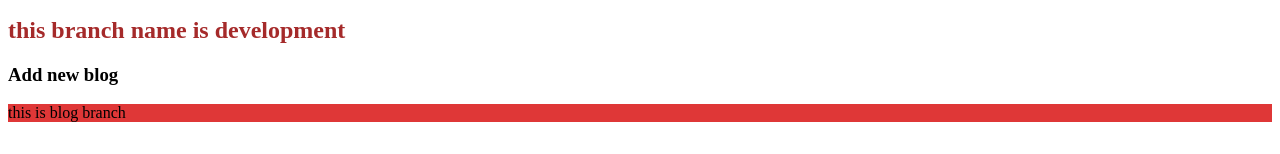
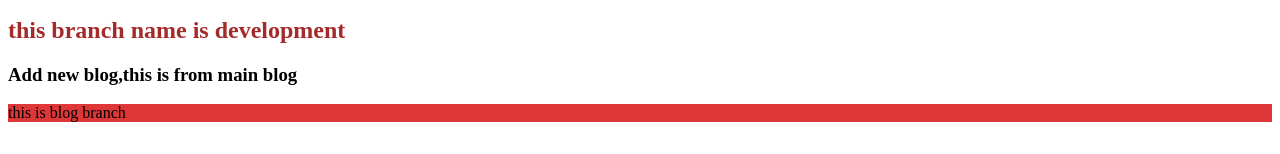
Before and after one commit to rakibtweets/my-third-repo, a plain HTML site: page index.html in a window 1280 px wide. Shown: the part 173-327 px from the top of the page. Drawn offline with Linux system fonts and the light colour scheme.

Commit message:
main blog

```diff
--- a/index.html
+++ b/index.html
@@ -14,7 +14,7 @@
     <P>Lorem ipsum, dolor sit amet consectetur adipisicing elit. Excepturi doloremque nihil, dolor quisquam id eum quidem, amet repellat sint placeat ipsa natus unde ipsum cupiditate atque totam nemo non recusandae mollitia et sed at delectus! Animi earum voluptatem repudiandae doloribus cum praesentium aperiam laudantium dolorem assumenda adipisci recusandae est unde reiciendis magnam possimus saepe, nisi natus expedita mollitia itaque? Non provident nam asperiores, voluptatibus maiores ad dolorem temporibus nemo obcaecati? Aliquam dicta, consectetur accusamus voluptate itaque quas voluptatum a quisquam? Voluptatibus praesentium nemo explicabo blanditiis labore sint doloremque soluta accusamus, architecto saepe esse tenetur harum sequi fuga consequuntur fugiat optio.</P>
 
     <h2 style="color:brown;">this branch name is development</h2>
-    <h3>Add new blog</h3>
+    <h3>Add new blog,this is from main blog</h3>
     <p>this is blog branch</p>
 </body>
 </html>
```
